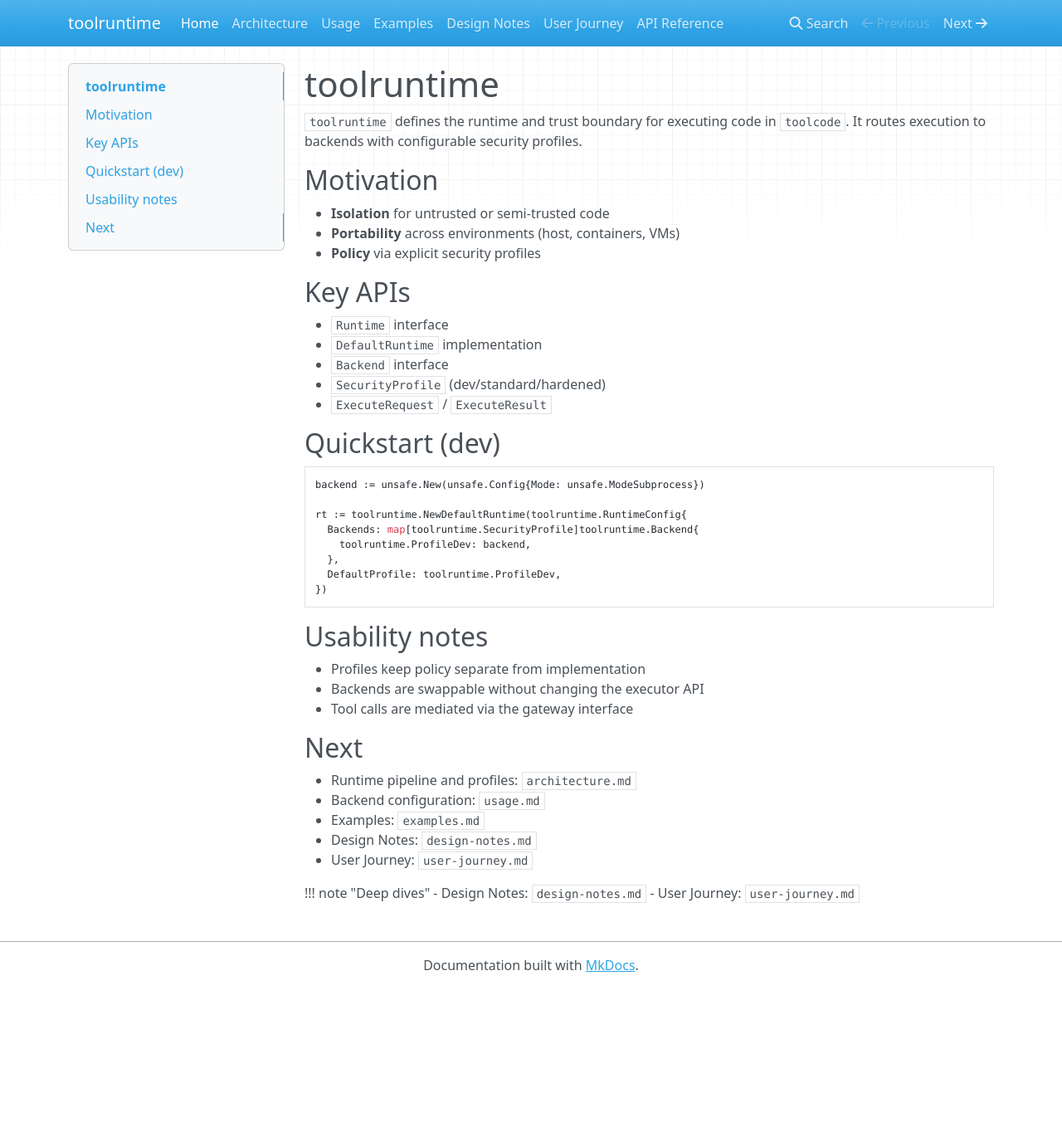
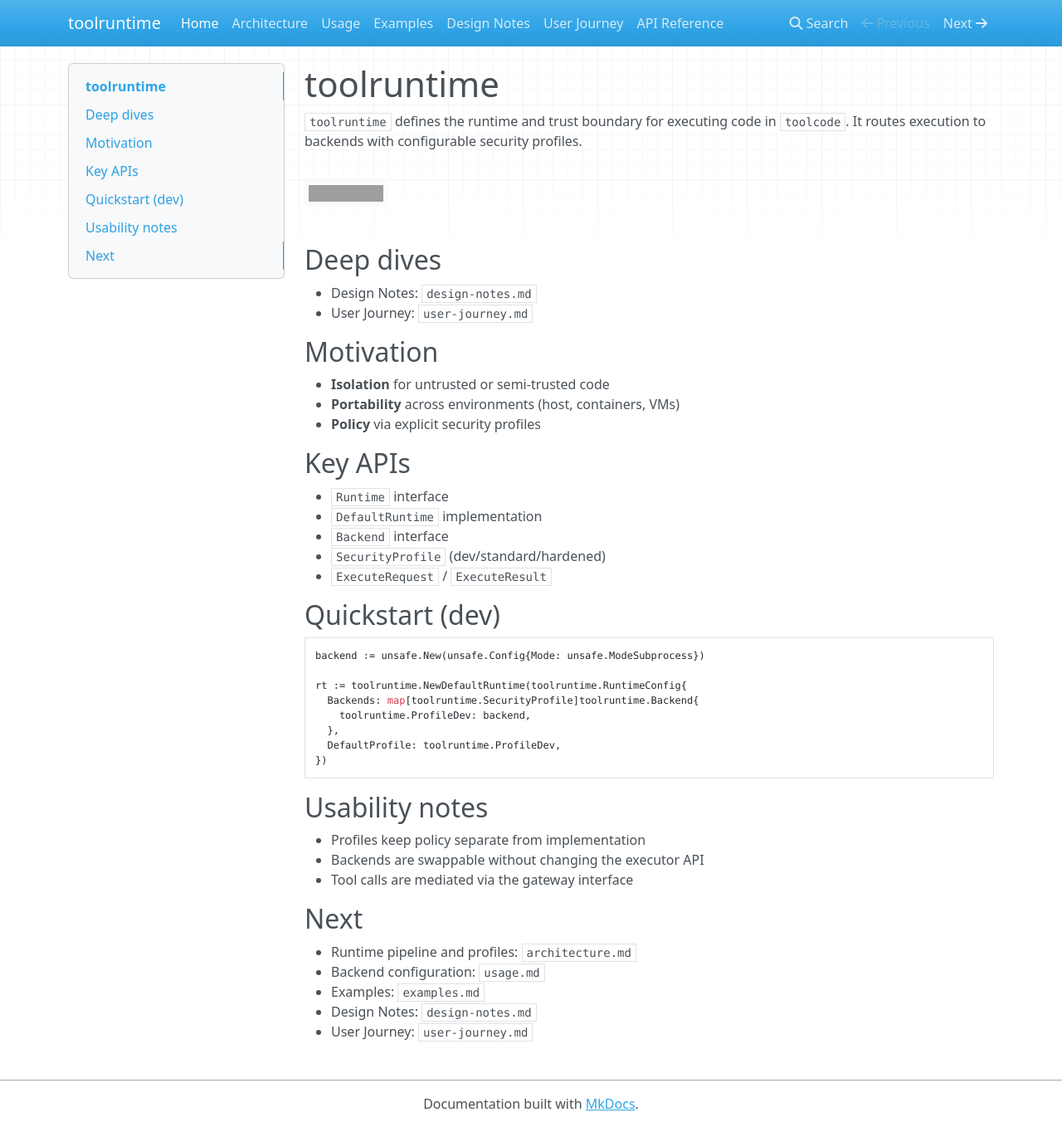
Before and after one commit to jonwraymond/toolruntime, an MkDocs documentation site: the page built from docs/index.md, in a window 1280 px wide and 1358 px high. Shown: the whole window at 83% size. Built offline with MkDocs 1.6.1, drawn with Linux system fonts in a browser that asks for light colours; nearby versions of some CDN libraries; part of the change alters nothing that is shown; grey boxes are pictures that could not be loaded.

Commit message:
docs: add deep dives section

```diff
--- a/docs/index.md
+++ b/docs/index.md
@@ -2,6 +2,12 @@
 
 `toolruntime` defines the runtime and trust boundary for executing code in
 `toolcode`. It routes execution to backends with configurable security profiles.
+
+[![Docs](https://img.shields.io/badge/docs-ai--tools--stack-blue)](https://jonwraymond.github.io/ai-tools-stack/)
+
+## Deep dives
+- Design Notes: `design-notes.md`
+- User Journey: `user-journey.md`
 
 ## Motivation
 
@@ -43,7 +49,3 @@ rt := toolruntime.NewDefaultRuntime(toolruntime.RuntimeConfig{
 - Examples: `examples.md`
 - Design Notes: `design-notes.md`
 - User Journey: `user-journey.md`
-
-!!! note "Deep dives"
-    - Design Notes: `design-notes.md`
-    - User Journey: `user-journey.md`
```
